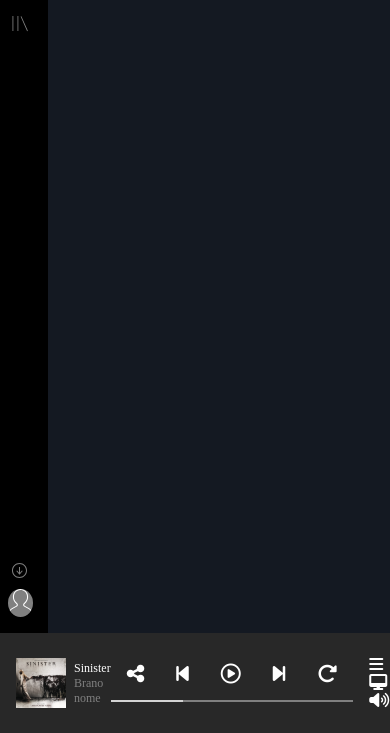
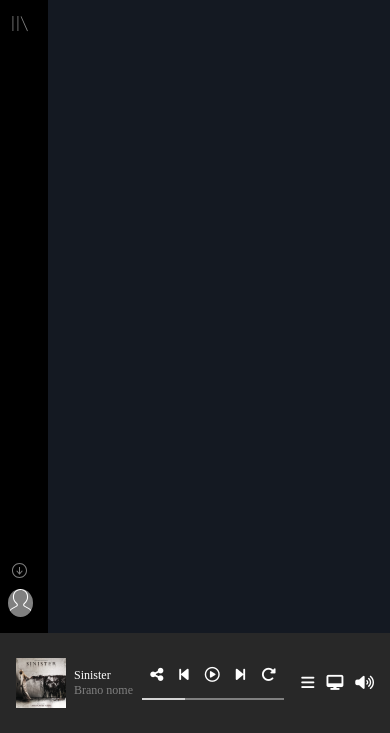
Before and after one commit to VincenzoZ24/html-css-spotifyweb, a plain HTML site: page index.html in a window 390 px wide. Shown: the part 111-844 px from the top of the page. Drawn offline with Linux system fonts and the light colour scheme.

Commit message:
aggiornamento footer ridimensionato medi

```diff
--- a/css/style.css
+++ b/css/style.css
@@ -206,7 +206,6 @@ main{
     max-width: 800px;
     margin: auto;
     padding: 0 1rem;
-
 }
 
 .list-nav-main li{
@@ -258,3 +257,14 @@ main{
     margin-left: 3rem;
    }
 }
+@media (max-width: 550px) {
+    .icon i{
+        font-size: 15px;
+        padding: 0 .5rem;
+    }
+    .footer-right i{
+        padding: 0 0.5rem;
+        font-size: 15px;
+        margin-right: -0.5rem;
+    }
+}
```
